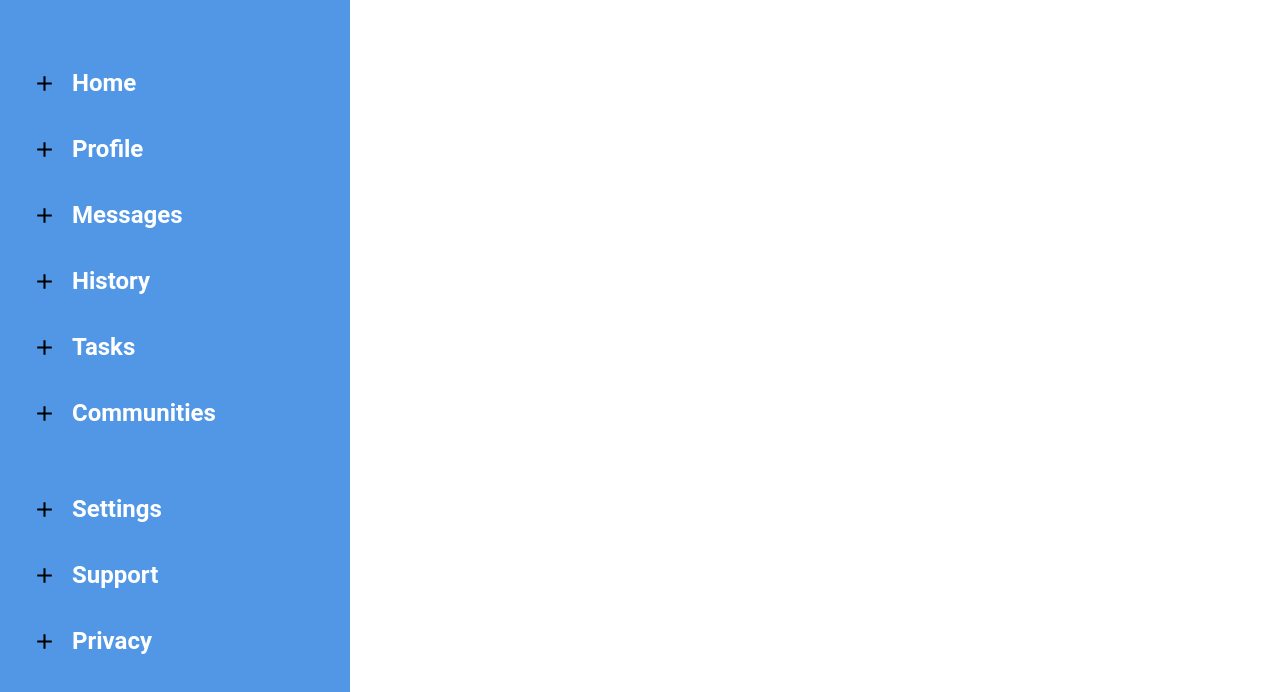
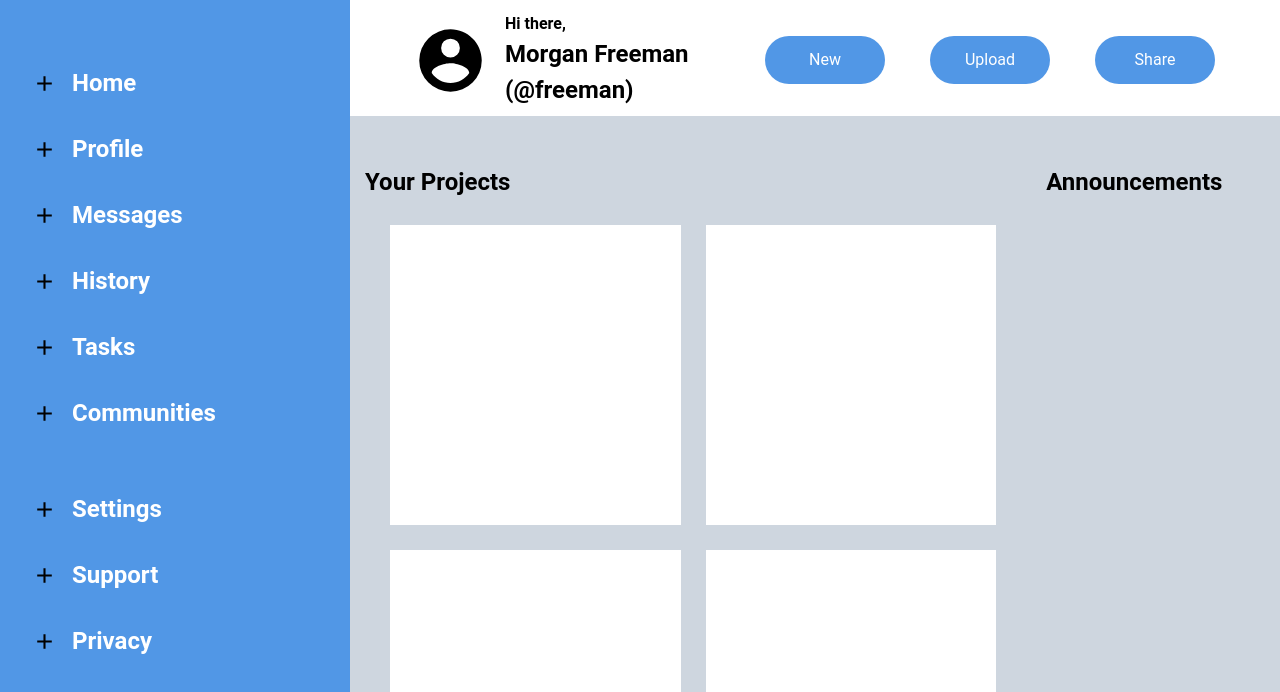
Before and after one commit to recehbijak/odin-dashboard, a plain HTML site: page index.html in a window 1280 px wide. Shown: the part 76-768 px from the top of the page. Drawn offline with Linux system fonts and the light colour scheme.

Commit message:
Add second-bar contents and styles Add contents for user-digest

```diff
--- a/index.html
+++ b/index.html
@@ -66,11 +66,41 @@
                     <p class="user-dropdown">Morgan Freeman</p>
                 </div>
             </div>
-            <div class="user-action">
-                <div class="user-greeting"></div>
-                <div class="user-action button"></div>
+            <div class="second-bar">
+                <div class="user-greeting">
+                    <img src="./images/account-circle.svg" alt="User" class="profile-icon" height="75" width="75">
+                    <div class="greeting-message">
+                        <p>Hi there,</p>
+                        <p>Morgan Freeman (@freeman)</p>
+                    </div>
+                </div>
+                <div class="user-actions-container">
+                    <button>New</button>
+                    <button>Upload</button>
+                    <button>Share</button>
+                </div>
             </div>
-            <div class="user-digest"></div>
+            <div class="user-digest">
+                <div class="user-projects">
+                    <h2>Your Projects</h2>
+                    <div class="project-cards">
+                        <div class="card"></div>
+                        <div class="card"></div>
+                        <div class="card"></div>
+                        <div class="card"></div>
+                        <div class="card"></div>
+                        <div class="card"></div>
+                    </div>
+                </div>
+                <div class="user-announcements">
+                    <h2>Announcements</h2>
+                    <div class="announcements"></div>
+                </div>
+                <div class="user-trending">
+                    <h2>Trending</h2>
+                    <div class="trending"></div>
+                </div>
+            </div>
         </div>
     </div>
 </body>
--- a/styles.css
+++ b/styles.css
@@ -58,7 +58,7 @@ body {
 .page-container {
     display: grid;
     grid-template-columns: 350px 1fr;
-    height: 100vw;
+    height: 100vh;
 }
 
 .sidebar {
@@ -128,3 +128,74 @@ body {
     font-size: 1.2em;
     font-weight: 600;
 }
+
+.second-bar {
+    display: grid;
+    grid-template-columns: repeat(8, 1fr);
+    padding: 0 50px;
+}
+
+.user-greeting {
+    display: grid;
+    grid-template-columns: 100px 1fr;
+    gap: 5px;
+    justify-items: start;
+    align-items: center;
+    grid-column: 1 / 4;
+    font-weight: 600;
+}
+
+.user-greeting .profile-icon {
+  justify-self: center;
+}
+
+.greeting-message p:last-of-type {
+    font-size: 1.5rem;
+}
+
+.user-actions-container {
+    display: grid;
+    grid-column: -1 / -4;
+    grid-template-columns: repeat(3, 150px);
+    gap: 15px;
+    justify-self: end;
+    justify-items: center;
+    align-items: center;
+}
+
+.user-actions-container button {
+    width: 120px;
+    height: 3rem;
+    border-style: none;
+    background-color: var(--primary-color);
+    color: var(--secondary-color);
+    border-radius: 25px;
+}
+
+.user-digest {
+    background-color: rgb(206, 214, 223);
+    padding: 3rem 15px;
+    gap: 25px;
+    display: grid;
+    grid-template-columns: 3fr 1fr;
+    grid-template-rows: 1fr 1fr;
+}
+
+.user-projects {
+  grid-column: 1 / 2;
+  grid-row: 1 / 3;
+}
+
+.project-cards {
+  display: grid;
+  overflow: auto;
+  grid-template-columns: repeat(2, 1fr);
+  grid-template-rows: repeat(3, 300px);
+  gap: 25px;
+  padding: 25px;
+}
+
+.card {
+  background-color: var(--secondary-color);
+
+}
```
